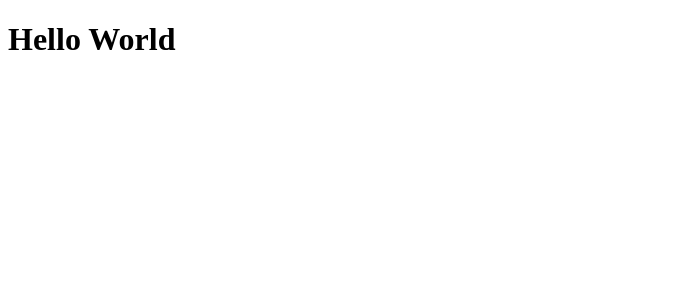
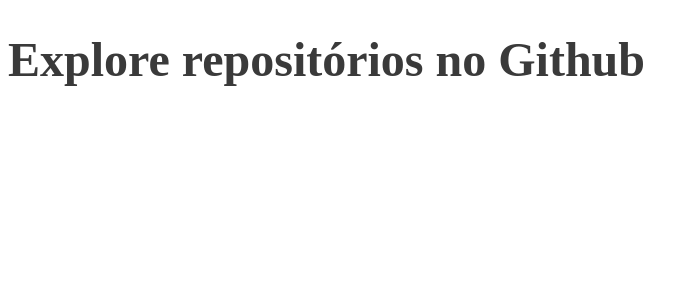
Before and after one commit to KevenMarioN/github_explorer, a React (Create React App) app: page / in a window 1280 px wide. Shown: the top 300 px of the page, without its empty margins (0-698 px from the left). Built offline with nearby package versions, Linux system fonts and the light colour scheme.

Commit message:
feat: :wrench: Configuration basic
Starting routes of application
Starting styled of Dashboard

```diff
--- a/package.json
+++ b/package.json
@@ -12,7 +12,9 @@
     "@types/react-dom": "^18.0.3",
     "react": "^18.1.0",
     "react-dom": "^18.1.0",
+    "react-router-dom": "^6.3.0",
     "react-scripts": "5.0.1",
+    "styled-components": "^5.3.5",
     "typescript": "^4.6.4",
     "web-vitals": "^2.1.4"
   },
@@ -41,6 +43,7 @@
     ]
   },
   "devDependencies": {
+    "@types/styled-components": "^5.1.25",
     "@typescript-eslint/eslint-plugin": "^5.23.0",
     "@typescript-eslint/parser": "^5.23.0",
     "eslint": "^7.32.0 || ^8.2.0",
--- a/src/App.tsx
+++ b/src/App.tsx
@@ -1,11 +1,12 @@
 import React from 'react';
-
+import { BrowserRouter } from 'react-router-dom';
+import Router from './routes';
 
 function App() {
   return (
-    <div className="App">
-      <h1>Hello World</h1>
-    </div>
+    <BrowserRouter>
+      <Router />
+    </BrowserRouter>
   );
 }
 
--- a/src/index.tsx
+++ b/src/index.tsx
@@ -2,12 +2,11 @@
 import ReactDOM from 'react-dom/client';
 import App from './App';
 
-
 const root = ReactDOM.createRoot(
-  document.getElementById('root') as HTMLElement
+  document.getElementById('root') as HTMLElement,
 );
 root.render(
   <React.StrictMode>
     <App />
-  </React.StrictMode>
+  </React.StrictMode>,
 );
--- /dev/null
+++ b/src/pages/Dashboard/index.tsx
@@ -0,0 +1,8 @@
+import React from 'react';
+import { Title } from './styles';
+
+function Dashboard(): JSX.Element {
+  return <Title>Explore repositórios no Github</Title>;
+}
+
+export default Dashboard;
--- /dev/null
+++ b/src/pages/Dashboard/styles.ts
@@ -0,0 +1,7 @@
+/* eslint-disable import/prefer-default-export */
+import styled from 'styled-components';
+
+export const Title = styled.h1`
+  font-size: 48px;
+  color : #3A3A3A
+`;
--- /dev/null
+++ b/src/pages/Repository/index.tsx
@@ -0,0 +1,7 @@
+import React from 'react';
+
+function Repository(): JSX.Element {
+  return <h1>Repository</h1>;
+}
+
+export default Repository;
--- /dev/null
+++ b/src/routes/index.tsx
@@ -0,0 +1,15 @@
+import React from 'react';
+import { Route, Routes } from 'react-router-dom';
+import Dashboard from '../pages/Dashboard';
+import Repository from '../pages/Repository';
+
+function Router() {
+  return (
+    <Routes>
+      <Route path="/" element={<Dashboard />} />
+      <Route path="/repository" caseSensitive element={<Repository />} />
+    </Routes>
+  );
+}
+
+export default Router;
```
Also changed, not shown: 1 other file (tests, documents, lock files or other folders).
